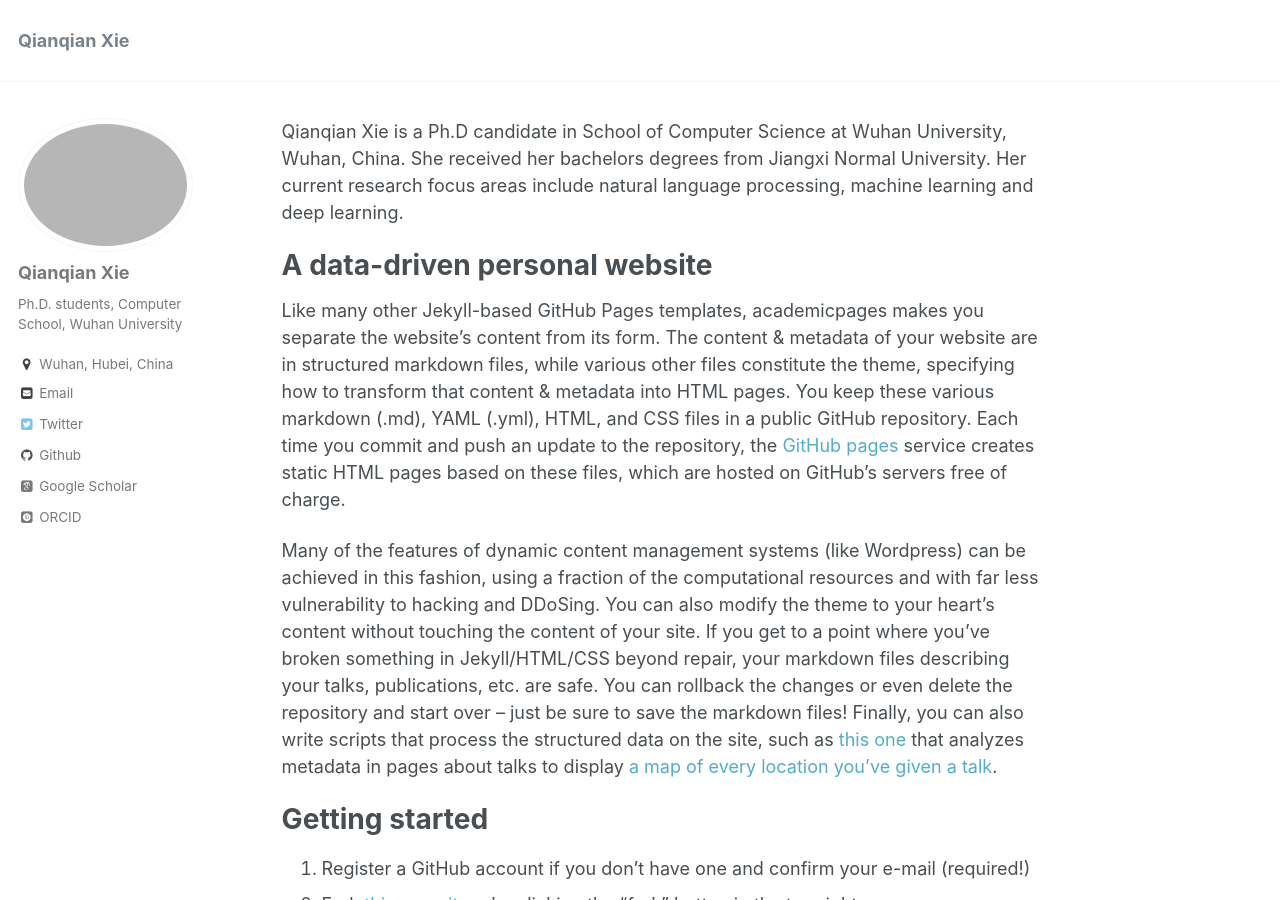
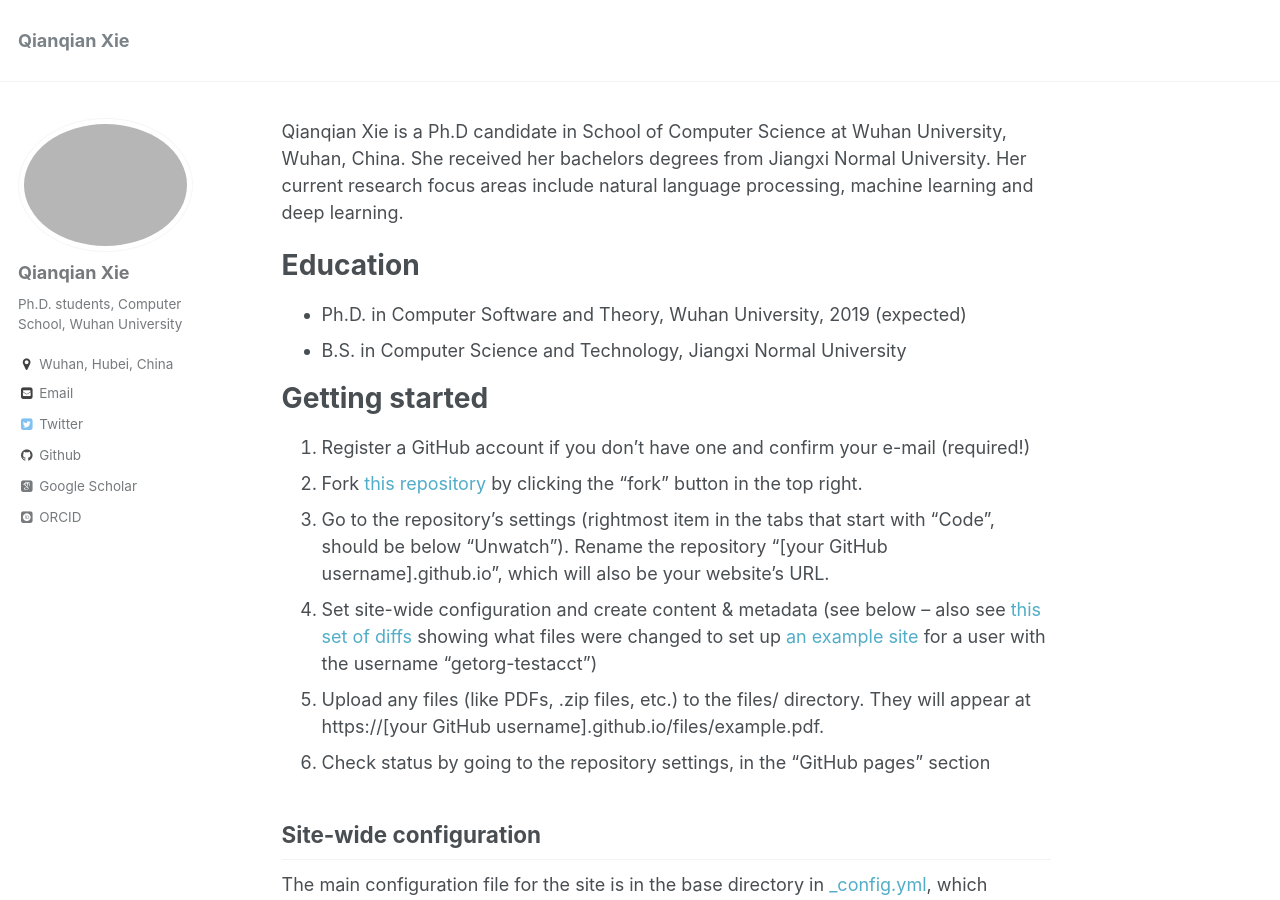
Before and after one commit to avariace/avariace.github.io, a Jekyll site: the page built from _pages/about.md, in a window 1280 px wide and 900 px high. Built offline with Jekyll 4.4.1, drawn with Linux system fonts in a browser that asks for light colours; some web fonts are replaced.

Commit message:
增加Education

```diff
--- a/_pages/about.md
+++ b/_pages/about.md
@@ -10,11 +10,10 @@ redirect_from:
 
 Qianqian Xie is a Ph.D candidate in School of Computer Science at Wuhan University, Wuhan, China. She received her bachelors degrees from Jiangxi Normal University. Her current research focus areas include natural language processing, machine learning and deep learning.
 
-A data-driven personal website
+Education
 ======
-Like many other Jekyll-based GitHub Pages templates, academicpages makes you separate the website's content from its form. The content & metadata of your website are in structured markdown files, while various other files constitute the theme, specifying how to transform that content & metadata into HTML pages. You keep these various markdown (.md), YAML (.yml), HTML, and CSS files in a public GitHub repository. Each time you commit and push an update to the repository, the [GitHub pages](https://pages.github.com/) service creates static HTML pages based on these files, which are hosted on GitHub's servers free of charge.
-
-Many of the features of dynamic content management systems (like Wordpress) can be achieved in this fashion, using a fraction of the computational resources and with far less vulnerability to hacking and DDoSing. You can also modify the theme to your heart's content without touching the content of your site. If you get to a point where you've broken something in Jekyll/HTML/CSS beyond repair, your markdown files describing your talks, publications, etc. are safe. You can rollback the changes or even delete the repository and start over -- just be sure to save the markdown files! Finally, you can also write scripts that process the structured data on the site, such as [this one](https://github.com/academicpages/academicpages.github.io/blob/master/talkmap.ipynb) that analyzes metadata in pages about talks to display [a map of every location you've given a talk](https://academicpages.github.io/talkmap.html).
+* Ph.D. in Computer Software and Theory, Wuhan University, 2019 (expected)
+* B.S. in Computer Science and Technology, Jiangxi Normal University
 
 Getting started
 ======
```
